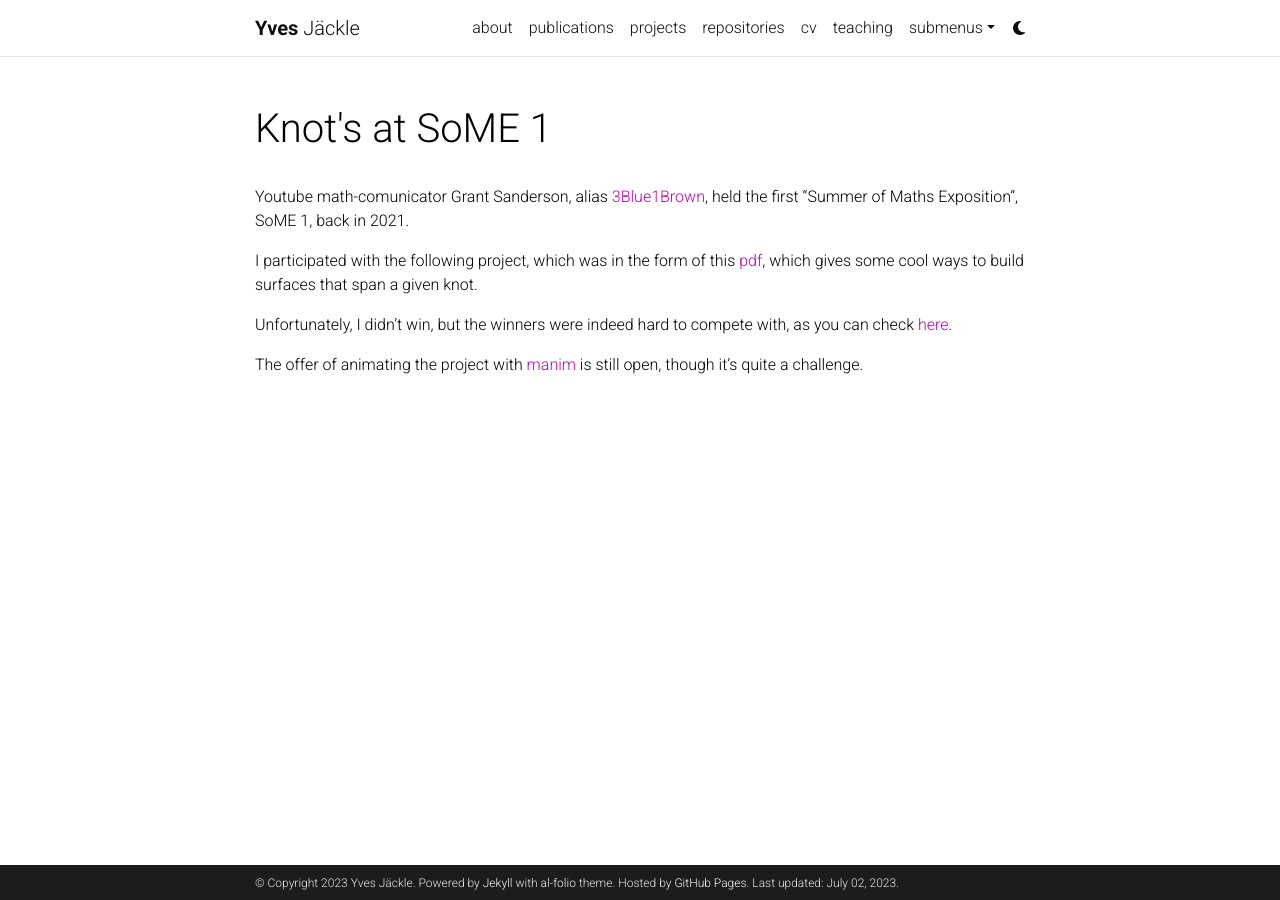
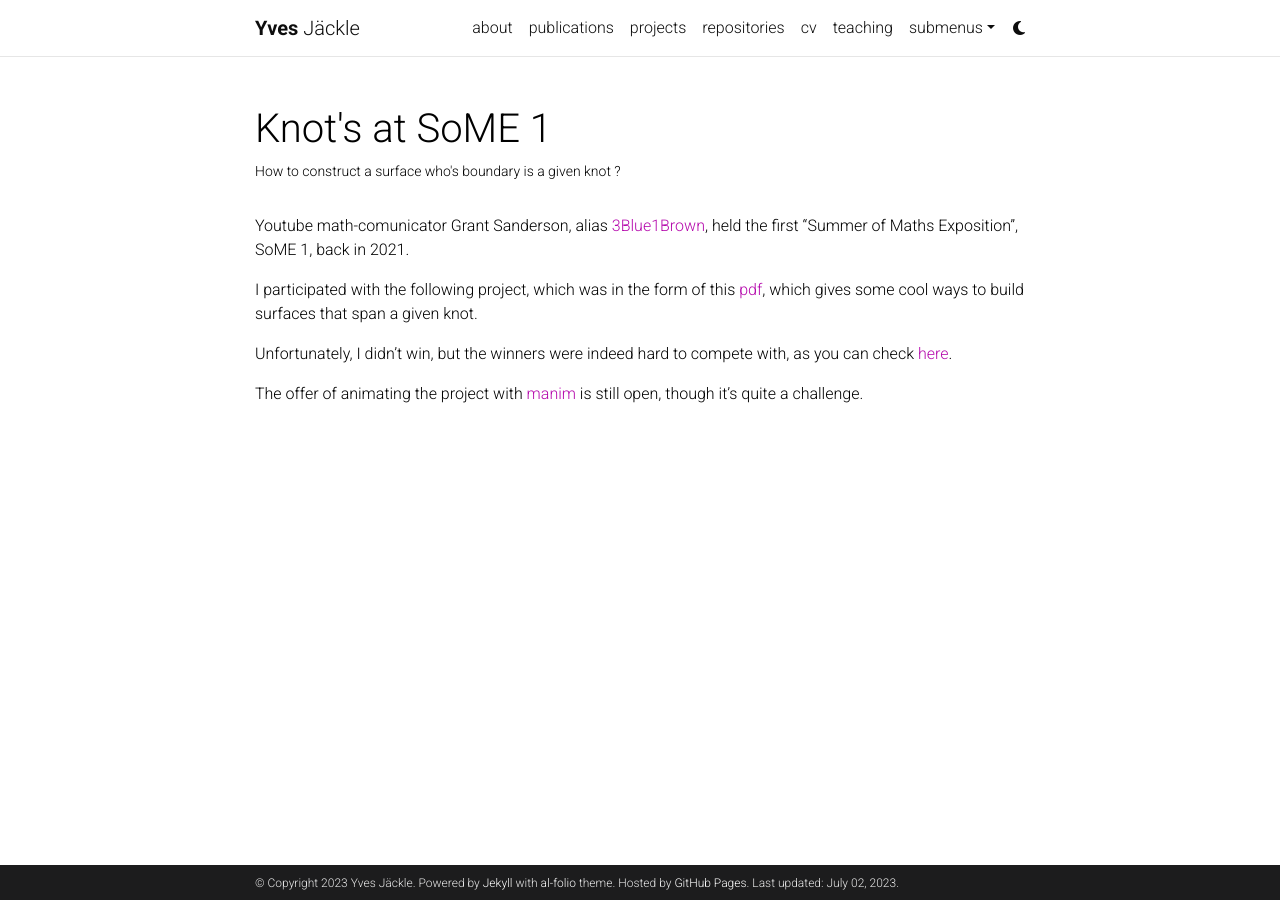
Before and after one commit to Happyves/happyves.github.io, a Jekyll site: the page built from _projects/SoME1.md, in a window 1280 px wide. Built offline with Jekyll 4.4.1, drawn with Linux system fonts in a browser that asks for light colours; comment, search, counter and statistics services are not loaded; a style sheet for code colours, icons or effects is not loaded.

Commit message:
Update SoME1.md

```diff
--- a/_projects/SoME1.md
+++ b/_projects/SoME1.md
@@ -1,6 +1,7 @@
 ---
 layout: page
 title: Knot's at SoME 1
+description : How to construct a surface who's boundary is a given knot ?
 img : assets/img/projects_some1_logo.png
 importance: 1
 category: Completed
```
